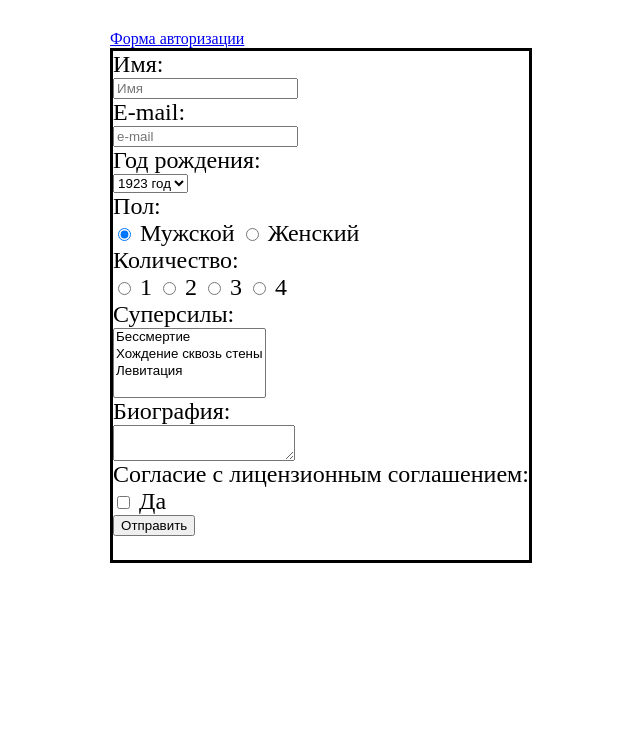
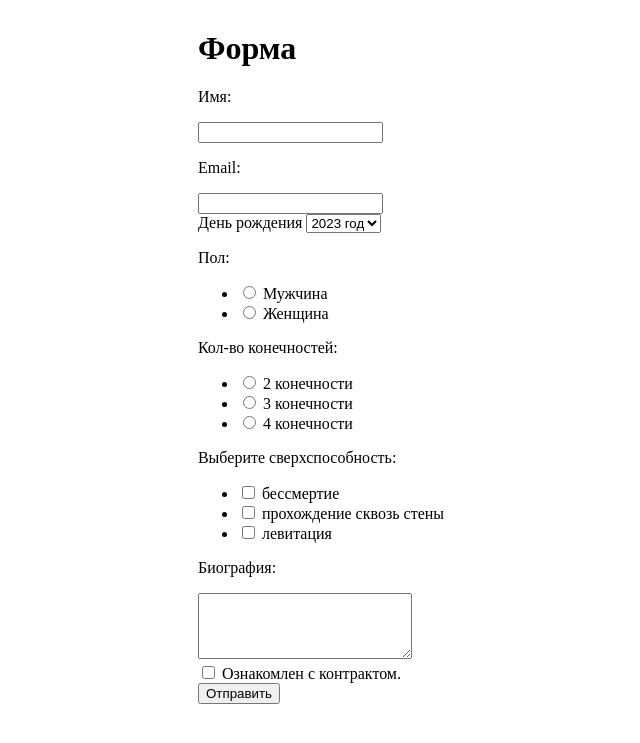
Before and after one commit to MedDarr/web5, a PHP site: page /form.php in a window 1280 px wide. Shown: the top 743 px of the page, without its empty margins (319-959 px from the left). Run offline with PHP 8.4, Linux system fonts and the light colour scheme; data that the repository does not hold is empty.

Commit message:
Update form.php

```diff
--- a/form.php
+++ b/form.php
@@ -1,98 +1,121 @@
-<html>
+<!DOCTYPE html>
+<html lang="en">
 <head>
-    <title>Задание 5</title>
+  <meta charset="UTF-8">
+  <meta http-equiv="X-UA-Compatible" content="IE=edge">
+  <meta name="viewport" content="width=device-width, initial-scale=1.0">
+  <link href='https://fonts.googleapis.com/css?family=Montserrat' rel='stylesheet'>
   <link rel="stylesheet" href="style.css">
-    <meta name="viewport" content="width=device-width initial-scale=1">
+  <title>Form</title>
 </head>
 <body>
-
   <?php
-if (!empty($messages)) {
-    print('<div id="messages">');
-    // Выводим все сообщения.
-    foreach ($messages as $message) {
-        print($message);
+  if (!empty($messages['allok'])) {
+    if (empty($_SESSION['login']))
+      print('<div id="header"><a href=login.php>Войти</a></div>');
+    print($messages['allok']);
   }
-    print('</div>');
+  if (!empty($messages['login'])) {
+    print($messages['login']);
   }
-
-// Далее выводим форму отмечая элементы с ошибками классом error
-// и задавая начальные значения элементов ранее сохраненными.
   ?>
-<a href="./login.php">Форма авторизации</a>
-<div class="form">
-    <div class="form-decor">
   <form action="" method="POST">
-            <label>
-                Имя:<br>
-                <input name="name"
-                    placeholder="Имя" required <?php print('value="' . $values['name'] . '"'); if ($errors['name']) print(' class="error"'); ?>>
-            </label><br>
-
-            <label>
-                E-mail:<br>
-                <input name="email"
-                    type="email"
-                    placeholder="e-mail" required <?php print('value="' . $values['email'] . '"'); if ($errors['email']) print(' class="error"'); ?>>
-            </label><br>
-
-            <label>
-                Год рождения:<br>
-                <select name="year" <?php  if ($errors['year']) print('class="error"'); ?>>
+    <div class="form-head">
+        <h1>Форма</h1>
+    </div>
+    <div class="form-content">
+      <div class="form-item">
+        <p <?php if ($errors['name1'] || $errors['name2']) {print 'class="error"';} ?>>Имя:</p>
+        <input class="line" name="name" value="<?php echo htmlspecialchars($values['name']); ?>" />
+        <?php if ($errors['name1']) {print $messages['name1'];} else if ($errors['name2']) {print $messages['name2'];};?>
+      </div>
+      <div class="form-item">
+        <p <?php if ($errors['email1'] || $errors['email2']) {print 'class="error"';} ?>>Email:</p>
+        <input class="line" name="email" value="<?php print htmlspecialchars($values['email']); ?>" />
+        <?php if ($errors['email1']) {print $messages['email1'];} else if ($errors['email2']) {print $messages['email2'];}?>
+      </div>
+      <div class="form-item">
+        <div class="date">
+          <span <?php if ($errors['year1'] || $errors['year2']) {print 'class="error"';} ?>>День рождения</span>
+          <select name="year">
             <?php
-                    for ($i = 1923; $i <= 2023; $i++) {
-                        printf('<option value="%d"'. (intval($values['year'])==$i ? 'selected' : '') .'>%d год</option>', $i, $i);
+              for ($i = 2023; $i >= 1922; $i--) {
+                if ($i == $values['year']) {
+                  printf('<option selected value="%d">%d год</option>', $i, $i);
+                } else {
+                printf('<option value="%d">%d год</option>', $i, $i);
+                }
               }
             ?>
           </select>
-            </label><br>
-
-            Пол: <br>
-            <label><input type="radio"
-                        name="gender" value="0" required <?php if(intval($values['gender'])==0) print ("checked");  if ($errors['gender']) print(' class="error"');?>>
-                Мужской</label>
-            <label><input type="radio"
-                        name="gender" value="1" required <?php if(intval($values['gender'])==1) print ("checked"); if ($errors['gender']) print(' class="error"');?>>
-                Женский</label><br>
-
-            Количество: <br>
-            <label><input type="radio"
-                        name="limbs" value="1" required <?php if(!$values['limbs']=='' && intval($values['limbs'])==1) print ("checked"); if ($errors['limbs']) print(' class="error"');?>>
-                1</label>
-            <label><input type="radio"
-                        name="limbs" value="2" required <?php if(!$values['limbs']=='' && intval($values['limbs'])==2) print ("checked"); if ($errors['limbs']) print(' class="error"');?>>
-                2</label>
-            <label><input type="radio"
-                        name="limbs" value="3" required <?php if(!$values['limbs']=='' && intval($values['limbs'])==3) print ("checked"); if ($errors['limbs']) print(' class="error"');?>>
-                3</label>
-            <label><input type="radio"
-                        name="limbs" value="4" required <?php if(!$values['limbs']=='' && intval($values['limbs'])==4) print ("checked"); if ($errors['limbs']) print(' class="error"');?>>
-                4</label><br>
-
-            <label>
-                Суперсилы:
-                <br>
-                <select name="powers[]"
-                        multiple="multiple">
-                    <option value="Invincibility" <?php if(intval($values['invincibility'])==1) print ("selected") ?>>Бессмертие</option>
-                    <option value="Noclip" <?php if(intval($values['noclip'])==1) print ("selected") ?>>Хождение сквозь стены</option>
-                    <option value="Levitation" <?php if(intval($values['levitation'])==1) print ("selected") ?>>Левитация</option>
-                </select>
-            </label><br>
-
-            <label>
-                Биография:<br>
-                <textarea name="biography"><?php print($values['biography']); ?></textarea>
-            </label><br>
-
-            Согласие c лицензионным соглашением:<br>
-            <label><input type="checkbox"
-                        name="check" required <?php if(intval($values['check'])==1) print ("checked"); if ($errors['check']) print(' class="error"'); ?>>
-                Да</label><br>
-
-            <input type="submit" value="Отправить">
-        </form>
+        </div>
+        <?php if ($errors['year1']) {print $messages['year1'];} else if ($errors['year2']) {print $messages['year2'];}?>
+      </div>
+      <div class="form-item">
+        <p <?php if ($errors['gender1'] || $errors['gender2']) {print 'class="error"';} ?>>Пол:</p>
+        <?php if ($errors['gender1']) {print $messages['gender1'];} else if ($errors['gender2']) {print $messages['gender2'];}?>
+        <ul>
+          <li>
+            <input type="radio" id="radioMale" name="gender" value="male" <?php if ($values['gender'] == 'male') {print 'checked';} ?>>
+            <label for="radioMale">Мужчина</label>
+          </li>
+          <li>
+            <input type="radio" id="radioFemale" name="gender" value="female" <?php if ($values['gender'] == 'female') {print 'checked';} ?>>
+            <label for="radioFemale">Женщина</label>
+          </li>
+        </ul>
+      </div>
+      <div>
+        <p <?php if ($errors['limbs1'] || $errors['limbs2']) {print 'class="error"';} ?>>Кол-во конечностей:</p>
+        <?php if ($errors['limbs1']) {print $messages['limbs1'];} else if ($errors['limbs2']) {print $messages['limbs2'];}?>
+        <ul>
+          <li>
+            <input type="radio" id="radio2" name="limbs" value="2" <?php if ($values['limbs'] == '2') {print 'checked';} ?>>
+            <label for="radio2">2 конечности</label>
+          </li>
+          <li>
+            <input type="radio" id="radio4" name="limbs" value="3" <?php if ($values['limbs'] == '3') {print 'checked';} ?>>
+            <label for="radio4">3 конечности</label>
+          </li>
+          <li>
+            <input type="radio" id="radio8" name="limbs" value="4" <?php if ($values['limbs'] == '4') {print 'checked';} ?>>
+            <label for="radio8">4 конечности</label>
+          </li>
+        </ul>
+      </div>
+      <div class="form-item">
+        <p <?php if ($errors['abilities1'] || $errors['abilities2']) {print 'class="error"';} ?>>Выберите сверхспособность:</p>
+        <?php if ($errors['abilities1']) {print $messages['abilities1'];} else if ($errors['abilities2']) {print $messages['abilities2'];}?>
+        <ul>
+          <li>
+            <input type="checkbox" id="god" name="abilities[]" value=1 <?php if (isset($values['abilities']) && !empty($values['abilities']) && in_array(1, unserialize($values['abilities']))) {print 'checked';}?>>
+            <label for="god">бессмертие</label>
+          </li>
+          <li>
+            <input type="checkbox" id="noclip" name="abilities[]" value=2 <?php if (isset($values['abilities']) && !empty($values['abilities']) && in_array(2, unserialize($values['abilities']))) {print 'checked';}?>>
+            <label for="noclip">прохождение сквозь стены</label>
+          </li>
+          <li>
+            <input type="checkbox" id="levitation" name="abilities[]" value=3 <?php if (isset($values['abilities']) && !empty($values['abilities']) && in_array(3, unserialize($values['abilities']))) {print 'checked';}?>>
+            <label for="levitation">левитация</label>
+          </li>
+        </ul>
+      </div>
+      <div class="form-item">
+        <p class="big-text <?php if ($errors['biography1'] || $errors['biography2']) {print 'error';} ?>">Биография:</p>
+        <?php if ($errors['biography1']) {print $messages['biography1'];} else if ($errors['biography2']) {print $messages['biography2'];}?>
+        <textarea name="biography" cols=24 rows=4 maxlength=128 spellcheck="false"><?php if (!empty($values['biography'])) {print htmlspecialchars($values['biography']);} ?></textarea>
       </div>
     </div>
+    <div class="send">
+      <div class="contract">
+        <input type="checkbox" id="checkboxContract" name="checkboxContract" <?php if ($values['checkboxContract'] == '1') {print 'checked';} ?>>
+        <label for="checkboxContract" <?php if ($errors['checkboxContract']) {print 'class="error"';} ?>>Ознакомлен с контрактом.</label>
+        <?php if ($errors['checkboxContract']) {print $messages['checkboxContract'];} ?>
+      </div>
+      <input class="btn" type="submit" name="submit" value="Отправить" />
+    </div>
+    <?php if (!empty($_SESSION['login'])) {echo '<input type="hidden" name="token" value="' . $_SESSION["token"] . '">'; } ?>
+  </form>
 </body>
 </html>
```
Lines whose indentation alone changed are shown as unchanged.
